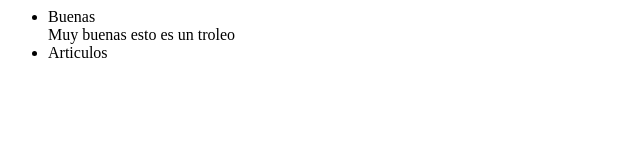
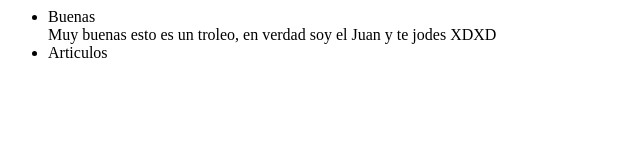
Before and after one commit to rgenis/Javi, a plain HTML site: page home.html in a window 1280 px wide. Shown: the whole page, without its empty margins (0-640 px from the left). Drawn offline with Linux system fonts and the light colour scheme.

Commit message:
Update home.html

```diff
--- a/home.html
+++ b/home.html
@@ -5,7 +5,7 @@
 	<body>
 		<ul>
 			<li>Buenas</li>
-			Muy buenas esto es un troleo
+			Muy buenas esto es un troleo, en verdad soy el Juan y te jodes XDXD
 			<li>Articulos</li>
 		</ul>
 	</body>
```
